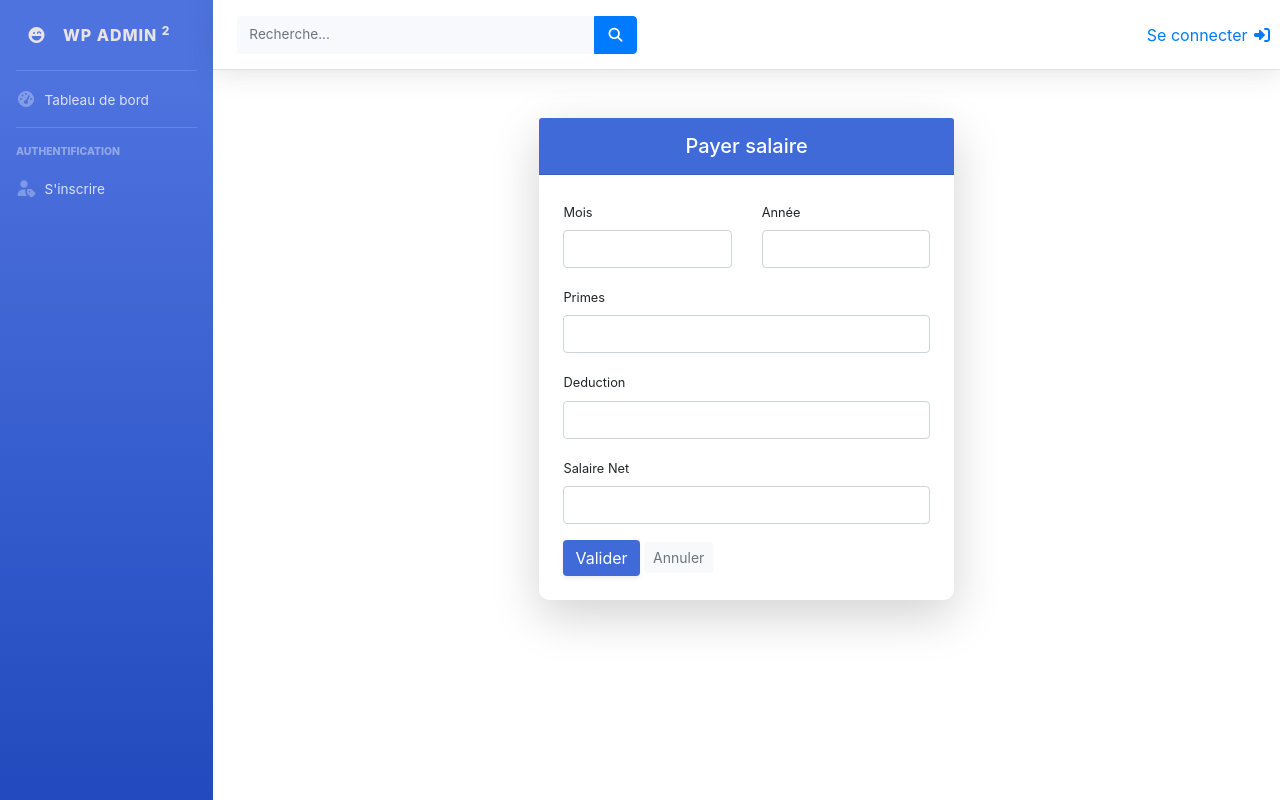
After one commit to Tsiaro-Yohan09/learn_django, a Django app: page /liste_employer/payer_salaire/1 in a window 1280 px wide. The commit adds this page. Run offline with Django 5.2, Linux system fonts and the light colour scheme; some libraries are stand-ins or nearby versions.

Commit message:
Add model salary and his fonctionnality With the template paye_salary and list_salary

```diff
--- a/projet_django/gestion_employee/templates/liste_employee.html
+++ b/projet_django/gestion_employee/templates/liste_employee.html
@@ -42,6 +42,9 @@
                                 <a href="informations_employer/{{employee.id}}" class="btn btn-sm btn-info text-white">
                                     <i class="bi bi-eye"></i> Informations
                                 </a>
+                                <a href="payer_salaire/{{employee.id}}" class="btn btn-sm btn-outline-info text-black">
+                                    <i class="bi bi-eye"></i> Salaire
+                                </a>
                             </td>
                         </tr>
                         {% endfor %}
--- /dev/null
+++ b/projet_django/gestion_employee/templates/salaire/paye_salary.html
@@ -0,0 +1,63 @@
+{% extends "base.html" %}
+{% block content %}
+
+<div class="container mt-5">
+    <div class="row justify-content-center">
+        <div class="col-md-6 col-lg-5">
+            <div class="card shadow-lg border-0">
+                <div class="card-header py-3" style="background-color: #3f6ad8;">
+                    <h5 class="text-white mb-0 text-center">
+                        <i class="bi bi-person-plus-fill me-2"></i>Payer salaire
+                    </h5>
+                </div>
+
+                <div class="card-body p-4">
+                    <form method="POST">
+                        {% csrf_token %}
+
+                        <div class="row g-2 mb-3">
+                            <div class="col-md">
+                                <label class="form-label small fw-bold">Mois</label>
+                                <input type="text" name="month" class="form-control" required>
+                            </div>
+                            <div class="col-md">
+                                <label class="form-label small fw-bold">Année</label>
+                                <input type="text" name="year" class="form-control" required>
+                            </div>
+                        </div>
+
+                        <div class="mb-3">
+                            <label class="form-label small fw-bold">Primes</label>
+                            <div class="input-group">
+                                <input type="text" name="primes" class="form-control">
+                            </div>
+                        </div>
+
+                        <div class="mb-3">
+                            <label class="form-label small fw-bold">Deduction</label>
+                            <div class="input-group">
+                                <input type="text" name="deduction" class="form-control">
+                            </div>
+                        </div>
+
+                        <div class="mb-3">
+                            <label class="form-label small fw-bold">Salaire Net</label>
+                            <div class="input-group">
+                                <input type="number" step="0.01" name="salary_net" class="form-control" required>
+                            </div>
+                        </div>
+
+                        <div class="d-grid gap-2">
+                            <button type="submit" class="btn btn-primary shadow-sm" style="background-color: #3f6ad8; border: none;">
+                                <i class="bi bi-check-circle me-2"></i>Valider
+                            </button>
+                            <a href="{% url 'liste_employer' %}" class="btn btn-light btn-sm text-muted">Annuler</a>
+                        </div>
+                    </form>
+                </div>
+            </div>
+        </div>
+    </div>
+</div>
+
+{% endblock %}
--- a/projet_django/gestion_employee/urls.py
+++ b/projet_django/gestion_employee/urls.py
@@ -11,4 +11,6 @@ urlpatterns = [
     path('liste_presence/', views.liste_plannings, name='liste_presence'),
     path('ajouter_departement/', views.add_departement, name='ajouter_departement'),
     path('liste_departement/', views.list_departement, name='liste_departement'),
+    path('payer_salaire/<int:id>', views.paye_salary, name="payer_salaire"),
+    path('liste_salaire/', views.list_salary, name='liste_salaire'),
 ]
--- a/projet_django/gestion_employee/views.py
+++ b/projet_django/gestion_employee/views.py
@@ -1,7 +1,7 @@
 from django.http import HttpResponse
 from django.shortcuts import redirect, render
 from django.template import loader
-from .models import Employee, Plannings, Departement
+from .models import Employee, Plannings, Departement, Salary
 
 def create_employee(request):
     departement = Departement.objects.all().values()
@@ -130,3 +130,27 @@ def list_departement(request):
     departement = Departement.objects.all().values()
 
     return render(request, "departement/list_departement.html", {"departement": departement})
+
+def paye_salary(request, id):
+    if request.method == "POST":
+        month = request.POST["month"]
+        year = request.POST["year"]
+        primes = request.POST["primes"]
+        deduction = request.POST["deduction"]
+        salary_net = request.POST["salary_net"]
+
+        salary = Salary(
+            employee_id = id,
+            month=month,
+            year=year,
+            primes=primes,
+            deduction=deduction,
+            salary_net=salary_net
+        )
+        salary.save()
+    return render(request, "salaire/paye_salary.html")
+
+def list_salary(request):
+    salary = Salary.objects.select_related('employee').all()
+
+    return render(request, "salaire/liste_salary.html", {"salary": salary})
```
Also changed, not shown: projet_django/gestion_employee/models.py (+9 -0 lines), projet_django/gestion_employee/templates/salaire/liste_salary.html (added, +46 -0 lines), projet_django/gestion_employee/migrations/0007_salary.py (added).
